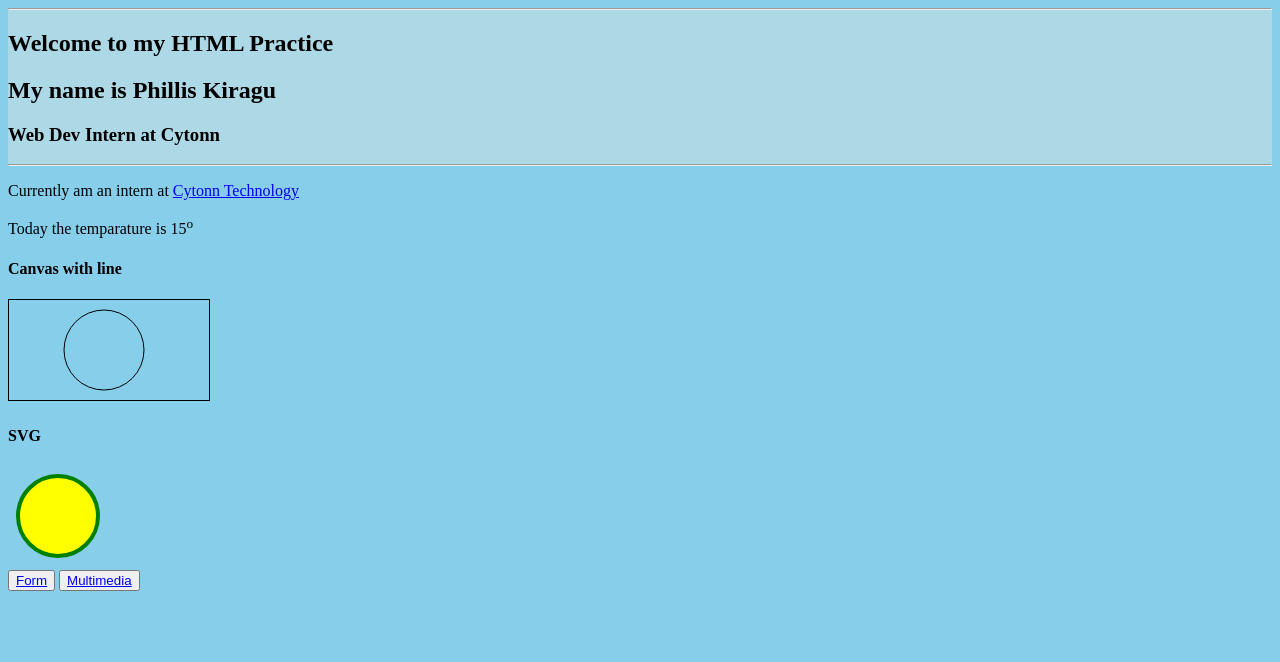
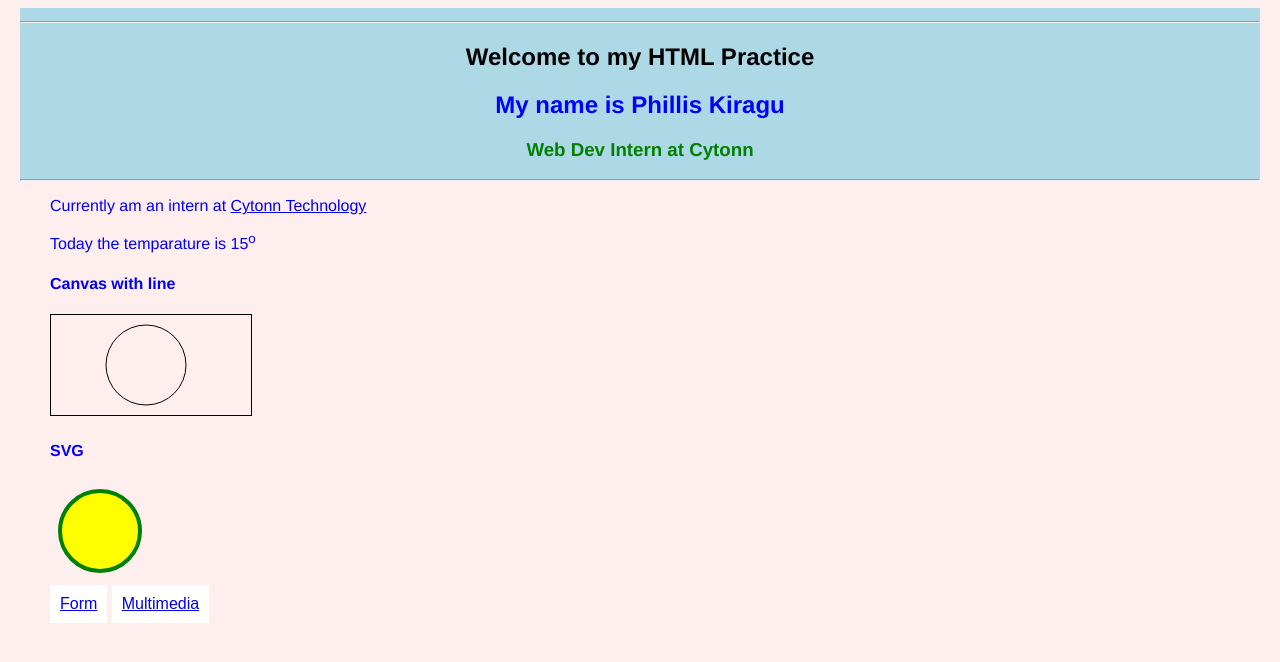
Before and after one commit to philliskiragu/HTML-Practice, a plain HTML site: page index.html in a window 1280 px wide. Drawn offline with Linux system fonts and the light colour scheme.

Commit message:
Add Sass file

```diff
--- a/index.html
+++ b/index.html
@@ -3,7 +3,7 @@
 @Date:   2016-08-08T11:01:53+03:00
 @Email:  pkiragu@cytonn.com
 @Last modified by:   PKiragu
-@Last modified time: 2016-08-08T23:12:26+03:00
+@Last modified time: 2016-08-09T23:45:19+03:00
 -->
 <!DOCTYPE html>
 <html>
@@ -11,10 +11,11 @@
 <head>
   <title>HTML Code Sample</title>
   <meta charset="UTF-8">
+  <link rel="stylesheet" type="text/css" href="maincss.css">
 </head>
 
-<body style="background-color:skyblue">
-  <section style="background-color:lightblue">
+<body>
+  <section style="background-color:lightblue"> <!--inline css-->
     <hr>
     <!-- Headings -->
     <h1>Welcome to my HTML Practice</h1>
@@ -22,7 +23,7 @@
     <h3>Web Dev Intern at Cytonn</h3>
     <hr>
   </section>
-
+  <div class="section2">
   <!-- Paragraphs -->
   <p> Currently am an intern at <a href="#"> Cytonn Technology </a></p>
   <p> Today the temparature is 15<sup>o</sup></p>
@@ -41,7 +42,7 @@
   </div>
     <button > <a href="/Users/InternSix/Projects/HTML-Practice/form1.html"> Form </a></button>
       <button > <a href="/Users/InternSix/Projects/HTML-Practice/multimedia.html"> Multimedia </a></button>
-
+</div>
 </body>
 <!-- Javascript script to draw circle in canvas -->
 <script>
--- /dev/null
+++ b/mainsass.scss
@@ -0,0 +1,46 @@
+// @Author: Phillis Kiragu <PKiragu>
+// @Date:   2016-08-09T15:21:54+03:00
+// @Email:  pkiragu@cytonn.com
+// @Last modified by:   PKiragu
+// @Last modified time: 2016-08-09T23:51:11+03:00
+
+
+
+$font-stack:    Helvetica, sans-serif;
+$primary-color: blue;
+
+$background-color: #fee;
+
+body {
+  font: 100% $font-stack;
+  color: $primary-color;
+  background-color: $background-color;
+  margin-left: 20px;
+  margin-right: 20px;
+  margin-bottom: 20px;
+}
+button {
+    background-color: #fff;
+    border: none;
+    color: blue;
+    padding: 10px 10px;
+    text-align: center;
+    display: inline-block;
+    font-size: 16px;
+}
+section{
+  text-align: center;
+  padding-top: 5px;
+  h1{color: black;}
+  h2{color: $primary-color}
+  h3{color: green;}
+
+}
+.section2{
+  padding-left: 30px;
+  padding-right: 30px;
+}
+
+legend {
+  background-color: #ae3;
+}
```
Also changed, not shown: form1.html (+6 -3 lines), multimedia.html (+3 -3 lines), maincss.css (added), 1 other file.
